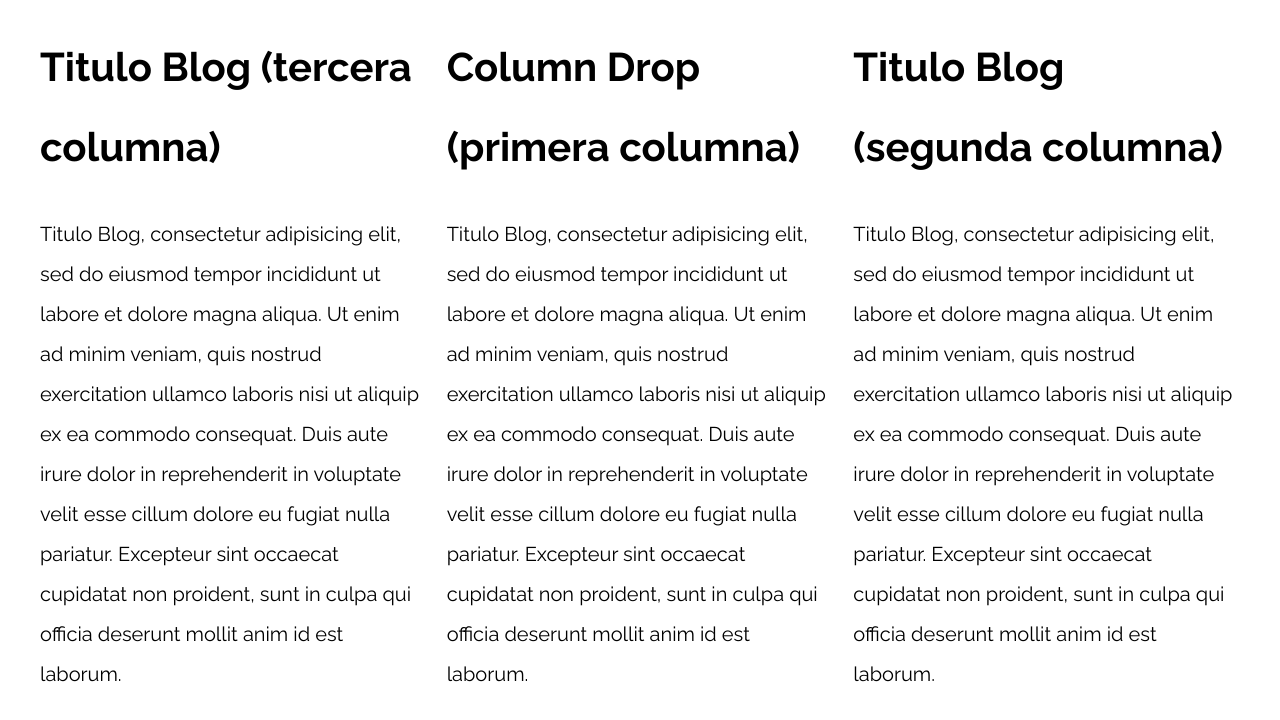
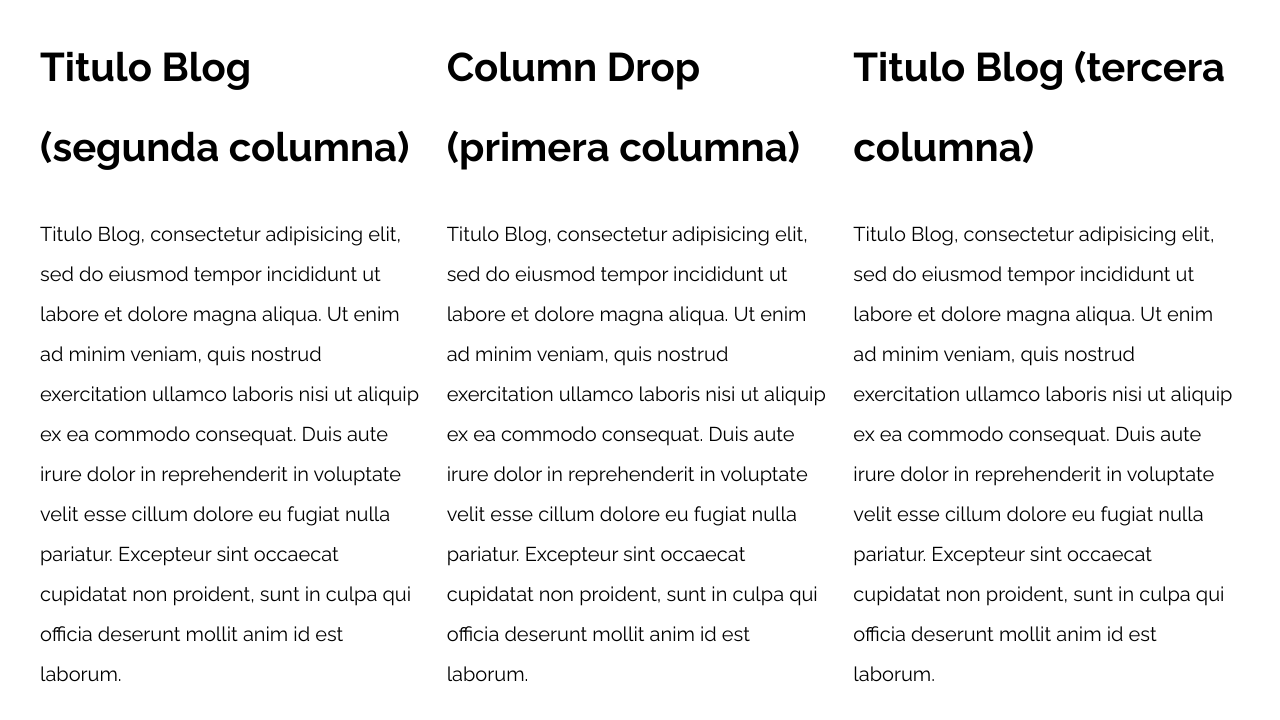
Before and after one commit to reinaldorrivas/desarrollo-web-completo-valdez-10-column-drop-flexbox, a plain HTML site: page index.html in a window 1280 px wide. Drawn offline with nearby package versions, Linux system fonts and the light colour scheme.

Commit message:
Minor fix

```diff
--- a/css/styles.css
+++ b/css/styles.css
@@ -65,7 +65,7 @@ p {
     order: 1;
   }
 
-  .sidebar-uno {
+  .sidebar-dos {
     order: 2;
   }
 
@@ -91,7 +91,7 @@ p {
     order: 1;
   }
 
-  .sidebar-uno {
+  .sidebar-dos {
     order: 3;
   }
 
```
